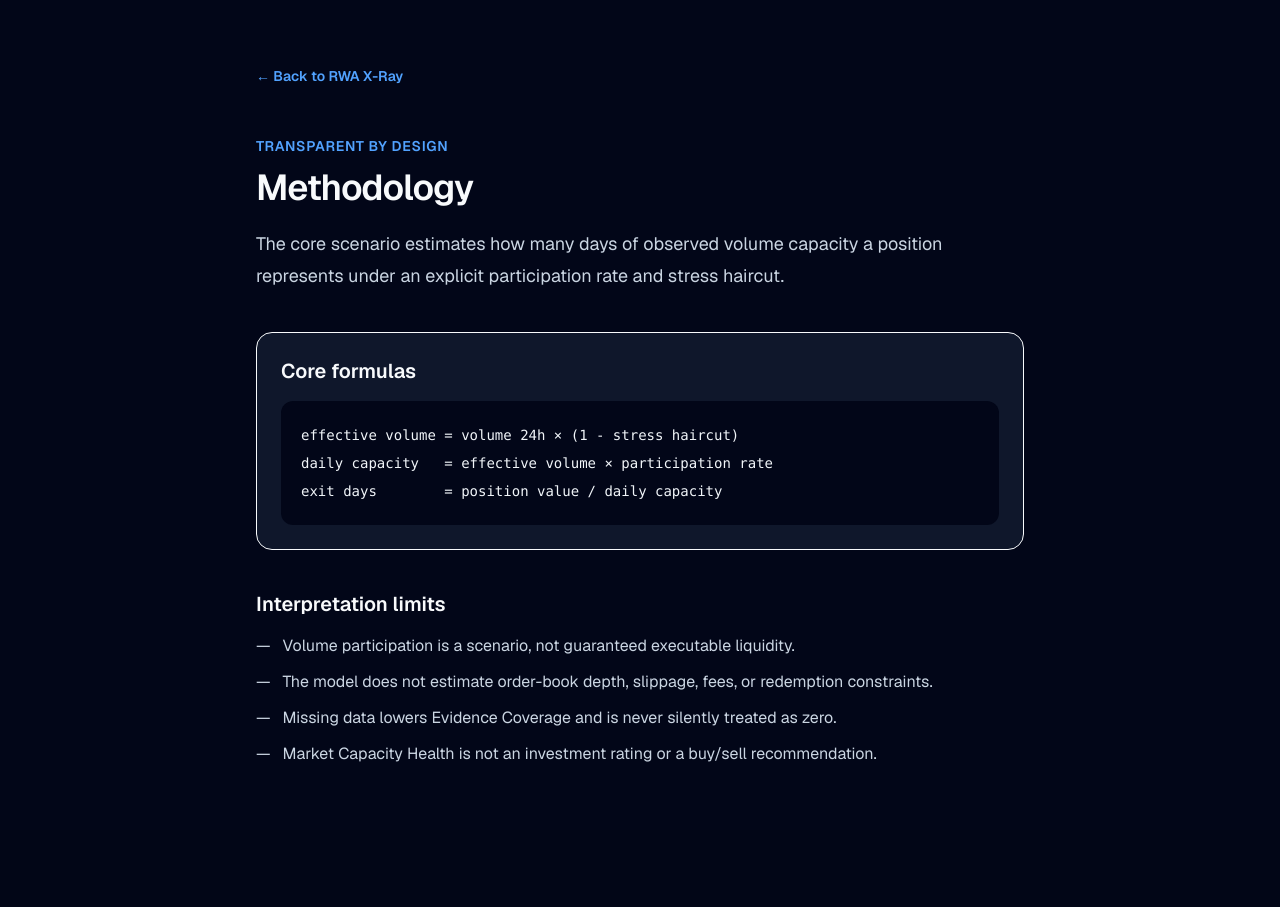
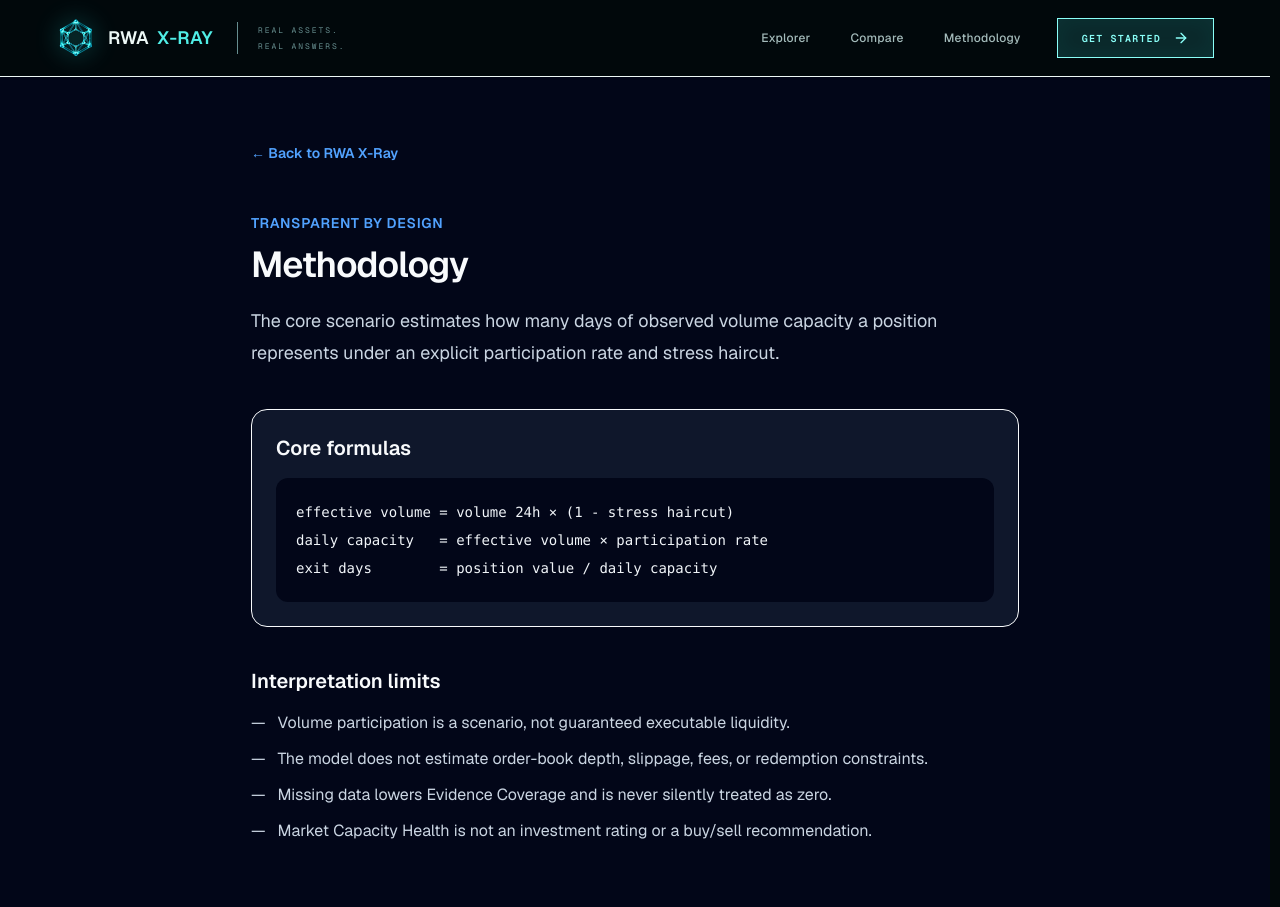
Before and after one commit to rfnasution01/rwa-xray, a Next.js app: page /methodology in a window 1280 px wide. Before the commit the page ends 830 px from the top, so only its background shows below. Built offline with nearby package versions, Linux system fonts and the light colour scheme.

Commit message:
feat: unify futuristic shell across application

```diff
--- a/src/app/assets/[rwaId]/page.tsx
+++ b/src/app/assets/[rwaId]/page.tsx
@@ -2,7 +2,6 @@ import type { Metadata } from "next";
 import { notFound } from "next/navigation";
 
 import { AssetDetailView } from "@/components/asset-detail-view";
-import { SiteHeader } from "@/components/site-header";
 
 export const metadata: Metadata = {
   title: "Asset X-Ray",
@@ -22,7 +21,6 @@ export default async function AssetPage({
 
   return (
     <main className="bg-background text-foreground min-h-screen">
-      <SiteHeader />
       <AssetDetailView rwaId={parsed} />
     </main>
   );
--- a/src/app/assets/page.tsx
+++ b/src/app/assets/page.tsx
@@ -1,7 +1,6 @@
 import type { Metadata } from "next";
 
 import { AssetExplorer } from "@/components/asset-explorer";
-import { SiteHeader } from "@/components/site-header";
 
 export const metadata: Metadata = {
   title: "RWA Explorer",
@@ -12,7 +11,6 @@ export const metadata: Metadata = {
 export default function AssetsPage() {
   return (
     <main className="bg-background text-foreground min-h-screen">
-      <SiteHeader />
       <AssetExplorer />
     </main>
   );
--- a/src/app/compare/page.tsx
+++ b/src/app/compare/page.tsx
@@ -1,7 +1,6 @@
 import type { Metadata } from "next";
 
 import { CompareView } from "@/components/compare-view";
-import { SiteHeader } from "@/components/site-header";
 
 export const metadata: Metadata = {
   title: "Compare RWA Capacity",
@@ -12,7 +11,6 @@ export const metadata: Metadata = {
 export default function ComparePage() {
   return (
     <main className="bg-background text-foreground min-h-screen">
-      <SiteHeader />
       <CompareView />
     </main>
   );
--- a/src/app/globals.css
+++ b/src/app/globals.css
@@ -6,11 +6,19 @@
 .dark {
   --background: #020617;
   --foreground: #f8fafc;
+  --scrollbar-track: #02090b;
+  --scrollbar-thumb: #1a6264;
+  --scrollbar-thumb-hover: #35aaa7;
+  --scrollbar-border: #071719;
 }
 
 .light {
   --background: #f8fafc;
   --foreground: #0f172a;
+  --scrollbar-track: #02090b;
+  --scrollbar-thumb: #1a6264;
+  --scrollbar-thumb-hover: #35aaa7;
+  --scrollbar-border: #071719;
 }
 
 @theme inline {
@@ -25,7 +33,68 @@
 }
 
 html {
-  background: var(--background);
+  background: #02090b;
+  color-scheme: dark;
+  scrollbar-color: var(--scrollbar-thumb) var(--scrollbar-track);
+  scrollbar-gutter: stable;
+  scrollbar-width: thin;
+}
+
+* {
+  scrollbar-color: var(--scrollbar-thumb) var(--scrollbar-track);
+  scrollbar-width: thin;
+}
+
+*::-webkit-scrollbar {
+  width: 10px;
+  height: 10px;
+}
+
+*::-webkit-scrollbar-track,
+*::-webkit-scrollbar-track-piece {
+  background-color: var(--scrollbar-track);
+  box-shadow: inset 0 0 0 1px rgb(69 205 199 / 0.04);
+}
+
+*::-webkit-scrollbar-thumb {
+  min-height: 40px;
+  border: 2px solid var(--scrollbar-border);
+  border-radius: 999px;
+  background: linear-gradient(
+    180deg,
+    var(--scrollbar-thumb-hover),
+    var(--scrollbar-thumb)
+  );
+  box-shadow:
+    inset 0 0 0 1px rgb(95 245 238 / 0.12),
+    0 0 10px rgb(47 220 213 / 0.08);
+}
+
+*::-webkit-scrollbar-thumb:hover {
+  background: var(--scrollbar-thumb-hover);
+  box-shadow:
+    inset 0 0 0 1px rgb(154 255 250 / 0.2),
+    0 0 12px rgb(47 220 213 / 0.16);
+}
+
+*::-webkit-scrollbar-thumb:active {
+  background: #5be0db;
+}
+
+*::-webkit-scrollbar-corner {
+  background-color: var(--scrollbar-track);
+}
+
+html::-webkit-scrollbar,
+body::-webkit-scrollbar {
+  background-color: #02090b;
+}
+
+html::-webkit-scrollbar-track,
+html::-webkit-scrollbar-track-piece,
+body::-webkit-scrollbar-track,
+body::-webkit-scrollbar-track-piece {
+  background-color: #02090b;
 }
 
 body {
--- a/src/app/layout.tsx
+++ b/src/app/layout.tsx
@@ -1,5 +1,7 @@
 import type { Metadata } from "next";
 import { Geist, Geist_Mono } from "next/font/google";
+
+import { SiteHeader } from "@/components/site-header";
 
 import { Providers } from "./providers";
 import "./globals.css";
@@ -31,7 +33,10 @@ export default function RootLayout({
       <body
         className={`${geistSans.variable} ${geistMono.variable} min-h-full antialiased`}
       >
-        <Providers>{children}</Providers>
+        <Providers>
+          <SiteHeader />
+          {children}
+        </Providers>
       </body>
     </html>
   );
--- a/src/app/page.tsx
+++ b/src/app/page.tsx
@@ -16,7 +16,6 @@ import {
   MotionItem,
   MotionStagger,
 } from "@/components/landing-motion";
-import { SiteHeader } from "@/components/site-header";
 
 const principles = [
   {
@@ -39,8 +38,6 @@ const principles = [
 export default function Home() {
   return (
     <main className="landing-shell min-h-screen overflow-hidden bg-[#02090b] text-[#e9f5f4]">
-      <SiteHeader variant="landing" />
-
       <section className="fx-hero" aria-labelledby="landing-title">
         <div className="fx-hero-grid" aria-hidden="true" />
         <div className="fx-hero-glow" aria-hidden="true" />
@@ -87,15 +84,16 @@ export default function Home() {
             </MotionItem>
           </MotionStagger>
 
-          <MotionFloat className="relative -mx-10 mt-10 min-h-[360px] lg:absolute lg:top-0 lg:right-[-7%] lg:bottom-0 lg:mt-0 lg:w-[64%]">
+          <MotionFloat className="relative mt-10 flex min-w-0 items-center lg:mt-0 lg:w-full">
             <div className="absolute inset-0 bg-[radial-gradient(circle_at_center,rgba(36,235,229,0.14),transparent_58%)]" />
             <Image
               src="/illustrations/rwa-market-globe.webp"
               alt="Connected global real-world asset markets visualized as a digital globe"
-              fill
+              width={1536}
+              height={1024}
               priority
-              sizes="(max-width: 1024px) 110vw, 64vw"
-              className="object-contain object-center lg:object-right"
+              sizes="(max-width: 1024px) 100vw, 54vw"
+              className="relative h-auto w-full object-contain"
             />
           </MotionFloat>
         </div>
--- a/src/components/site-header.tsx
+++ b/src/components/site-header.tsx
@@ -1,43 +1,10 @@
-import { Activity, ArrowRight } from "lucide-react";
+import { ArrowRight } from "lucide-react";
 import Image from "next/image";
 import Link from "next/link";
 
-import { ThemeToggle } from "@/components/theme-toggle";
-
-export function SiteHeader({
-  variant = "default",
-}: {
-  variant?: "default" | "landing";
-}) {
-  if (variant === "landing") return <LandingHeader />;
-
+export function SiteHeader() {
   return (
-    <header className="border-b border-slate-200/80 bg-white/85 backdrop-blur dark:border-slate-800 dark:bg-slate-950/85">
-      <div className="mx-auto flex h-16 max-w-7xl items-center justify-between px-4 sm:px-6 lg:px-8">
-        <DefaultBrand />
-        <nav
-          className="flex items-center gap-1 sm:gap-2"
-          aria-label="Primary navigation"
-        >
-          <Link className="nav-link" href="/assets">
-            Explorer
-          </Link>
-          <Link className="nav-link" href="/compare">
-            Compare
-          </Link>
-          <Link className="nav-link hidden sm:inline-flex" href="/methodology">
-            Methodology
-          </Link>
-          <ThemeToggle />
-        </nav>
-      </div>
-    </header>
-  );
-}
-
-function LandingHeader() {
-  return (
-    <header className="relative z-30 border-b border-[#103537]/80 bg-[#02090b]/90 backdrop-blur-xl">
+    <header className="relative z-30 border-b border-[#103537]/80 bg-[#02090b]/90 text-[#edf8f6] backdrop-blur-xl">
       <div className="mx-auto flex h-[76px] max-w-[1600px] items-center justify-between px-5 sm:px-8 lg:px-14">
         <Link
           href="/"
@@ -78,33 +45,12 @@ function LandingHeader() {
           >
             Methodology
           </Link>
-          <a className="fx-header-cta ml-2" href="#demo">
+          <Link className="fx-header-cta ml-2" href="/#demo">
             <span className="hidden sm:inline">Get started</span>
             <ArrowRight className="size-4" aria-hidden="true" />
-          </a>
+          </Link>
         </nav>
       </div>
     </header>
   );
 }
-
-function DefaultBrand() {
-  return (
-    <Link
-      href="/"
-      className="flex items-center gap-2.5 rounded-lg focus-visible:outline-2 focus-visible:outline-offset-4 focus-visible:outline-blue-600"
-    >
-      <span className="grid size-9 place-items-center rounded-xl bg-blue-600 text-white shadow-sm shadow-blue-600/20">
-        <Activity className="size-5" aria-hidden="true" />
-      </span>
-      <span>
-        <span className="block text-sm font-bold tracking-tight">
-          RWA X-Ray
-        </span>
-        <span className="hidden text-[10px] font-medium tracking-[0.18em] text-slate-500 uppercase sm:block dark:text-slate-400">
-          Market capacity intelligence
-        </span>
-      </span>
-    </Link>
-  );
-}
```
